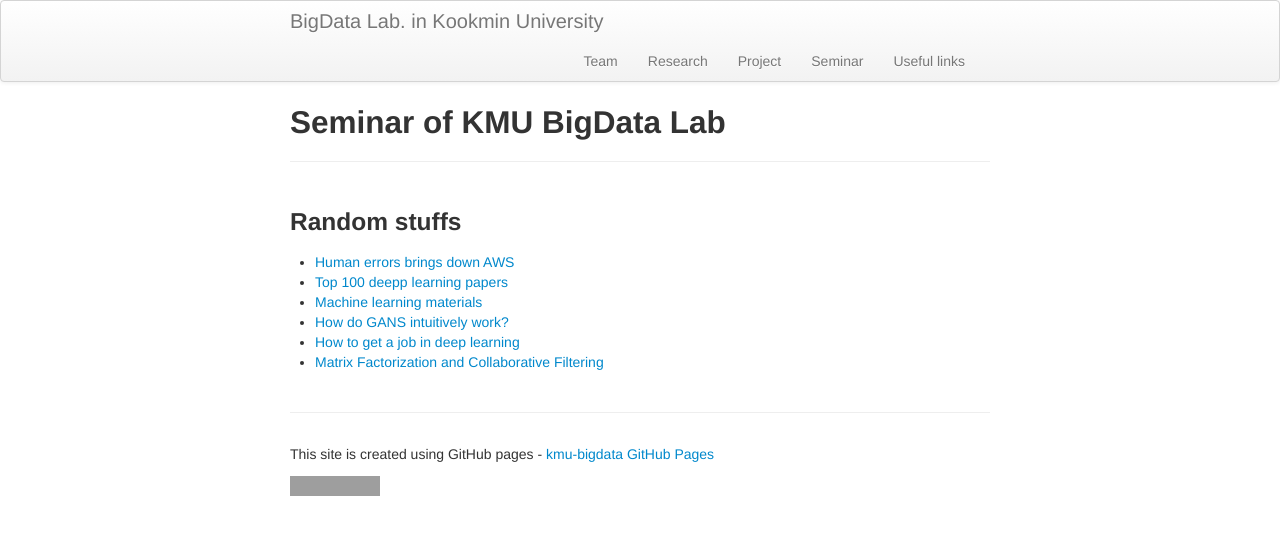
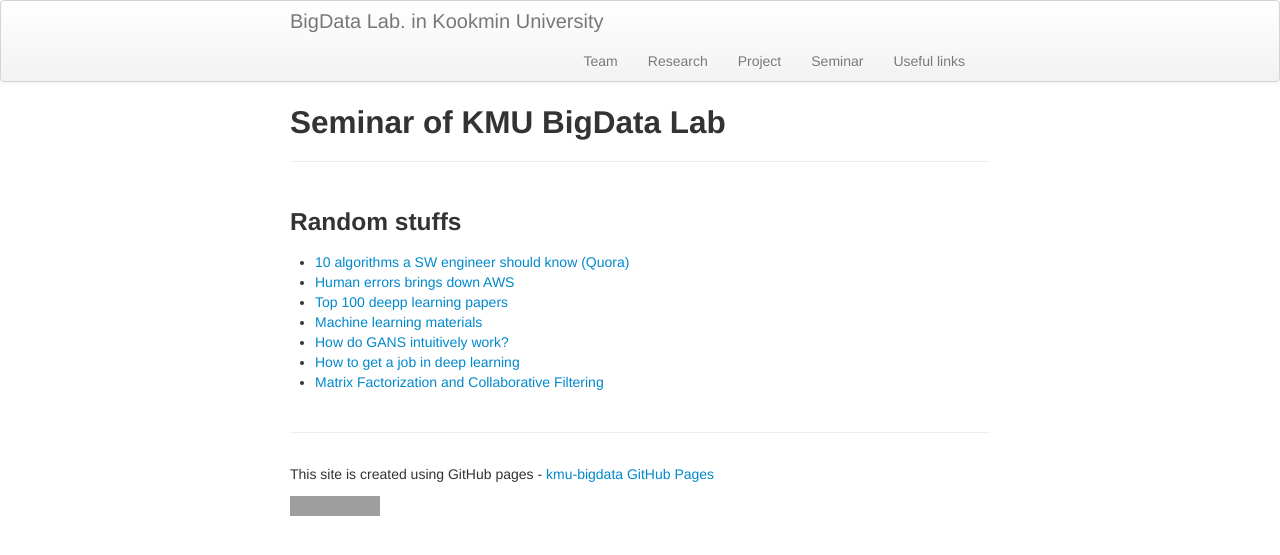
Before and after one commit to ddps-lab/kmu-bigdata.github.io, a Jekyll site: the page built from links/index.md, in a window 1280 px wide. Shown: the top 555 px of the page. Built offline with Jekyll 4.4.1, drawn with Linux system fonts in a browser that asks for light colours; grey boxes are pictures that could not be loaded.

Commit message:
adding sw algorithms (in links)

```diff
--- a/links/index.md
+++ b/links/index.md
@@ -5,6 +5,7 @@ tagline:
 description: Seminar schedule of BigData Lab  in KMU
 ---
 ### Random stuffs
+* [10 algorithms a SW engineer should know (Quora)](https://www.quora.com/What-are-the-top-10-algorithms-every-software-engineer-should-know-by-heart)
 * [Human errors brings down AWS](https://www.bloomberg.com/news/articles/2017-03-02/amazon-says-employee-error-caused-tuesday-s-cloud-outage)
 * [Top 100 deepp learning papers](https://github.com/terryum/awesome-deep-learning-papers)
 * [Machine learning materials](https://github.com/off99555/machine-learning-curriculum)
```
